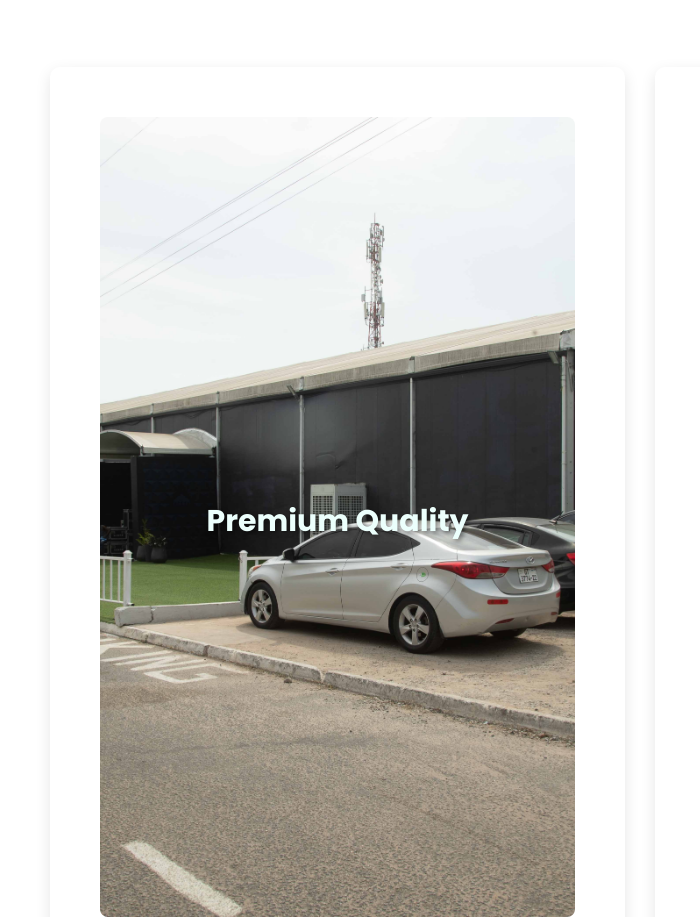
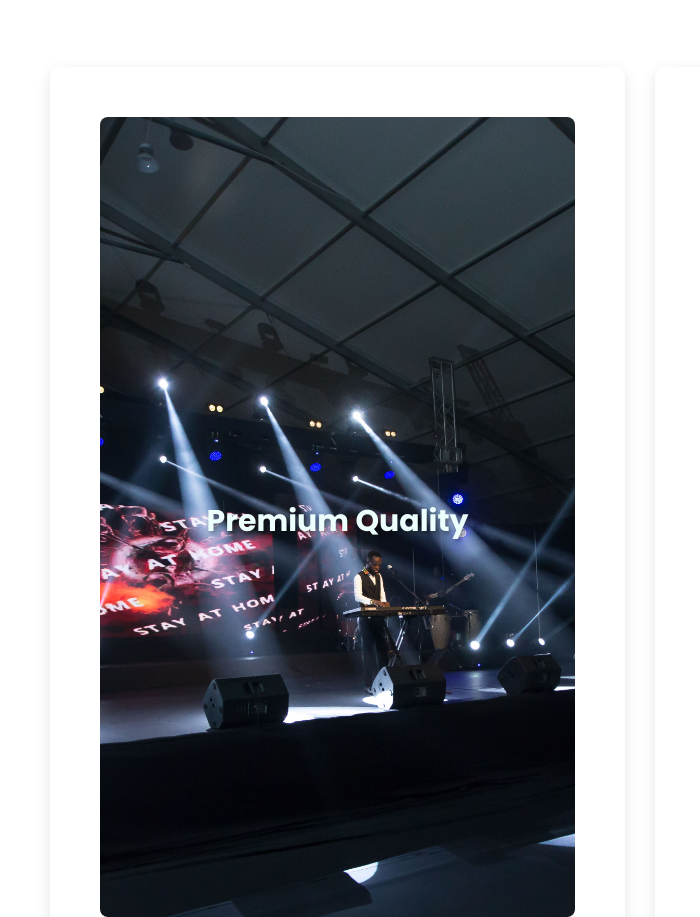
Before and after one commit to MrSelormMichael/Events-Resources-Africa, a plain HTML site: page index.html in a window 1280 px wide. Shown: the part 1629-2546 px from the top of the page, 0-700 px from the left. Drawn offline with Linux system fonts and the light colour scheme.

Commit message:
Update index.html

```diff
--- a/index.html
+++ b/index.html
@@ -509,7 +509,7 @@
 
 <div class="gallery">
     <div class="galleryItem">
-        <img src="./Grand Arena/B35I3674.jpg" alt="" class="galleryImg">
+        <img src="./Grand Arena/IMG_2948 (1).jpg" alt="" class="galleryImg">
         <h1 class="galleryTitle">Premium Quality</h1>
     </div>
     <div class="galleryItem">
```
